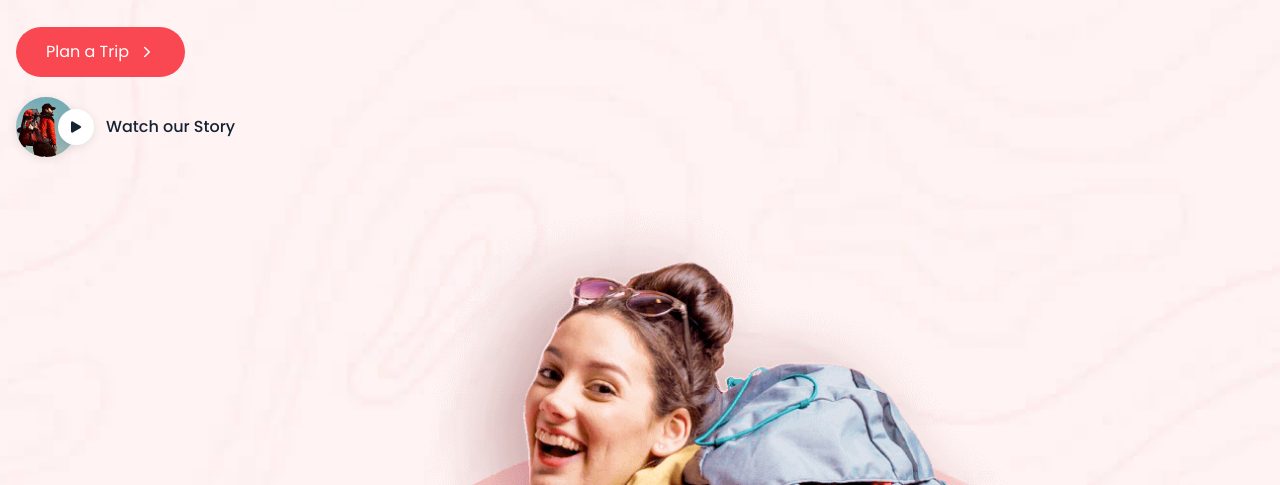
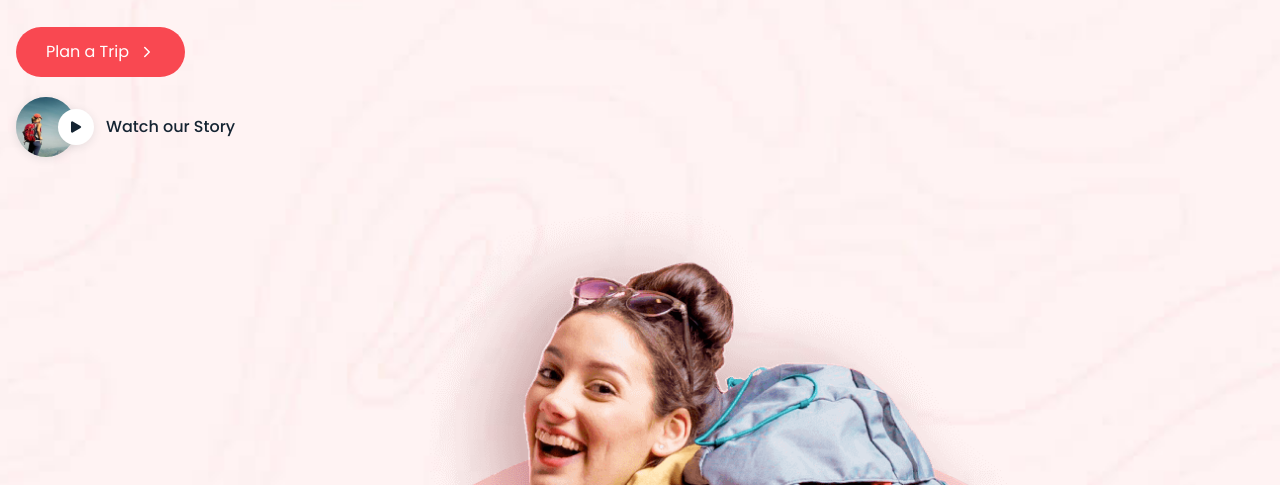
Before and after one commit to albinaasllanaj/travel-planner, a plain HTML site: page index.html in a window 1280 px wide. Shown: the part 315-800 px from the top of the page. Drawn offline with nearby package versions, Linux system fonts and the light colour scheme.

Commit message:
Updated hero button image

```diff
--- a/index.html
+++ b/index.html
@@ -125,7 +125,7 @@
 
     <button class="hero-btn">
         <div class="btn-img">
-            <img src="images/hero-button-img.jpg" width="100" height="100" alt="our story" class="img-cover">
+            <img src="images/girlBackpack.jpg" width="100" height="100" alt="our story" class="img-cover">
         <ion-icon name="play" aria-hidden="true"></ion-icon>
         </div>
 
```
Also changed, not shown: images/girlBackpack.jpg (added), images/globe.jpg (added).
